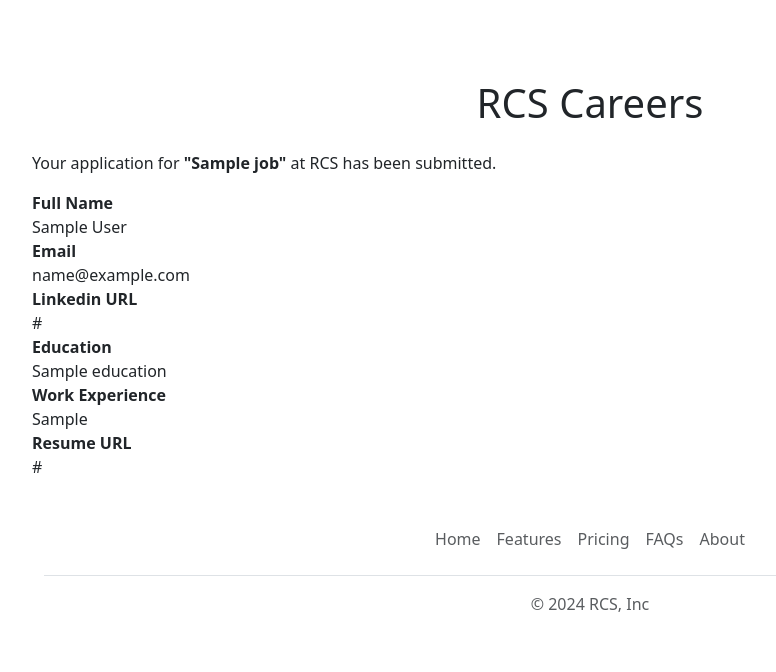
After one commit to Kaushikvenkatraj/rcs-careers-website-v2, a Flask app: template templates/application_submit.html in a window 1280 px wide. The commit adds this page. Shown: the part 361-1033 px from the top of the page, without its empty margins (50-826 px from the left). Run offline with Flask 3, Linux system fonts and the light colour scheme; the template is opened without the code that fills it: most values are stand-ins (such as "Sample title", 1, 10 or a date in 2020).

Commit message:
Addded connection to DB by post method

```diff
--- a/app.py
+++ b/app.py
@@ -1,5 +1,5 @@
-from flask import Flask, render_template, jsonify
-from database import load_jobs_from_db, load_job_from_db
+from flask import Flask, render_template, jsonify, request
+from database import load_jobs_from_db, load_job_from_db, add_application_to_db
 
 
 app = Flask(__name__)
@@ -51,5 +51,15 @@ def show_job(id):
   return render_template('jobpage.html' ,
                         job = job)
 
+@app.route("/job/<id>/apply", methods=['post'])
+def apply_to_job(id):
+  data = request.form
+  job = load_job_from_db(id)
+
+  add_application_to_db(id, data)
+  return render_template('application_submit.html',
+                         application=data,
+                         job=job)
+
 if __name__ == "__main__":
   app.run(host='0.0.0.0', debug=True)
--- a/requirements.txt
+++ b/requirements.txt
@@ -2,3 +2,5 @@ Flask
 Gunicorn
 sqlalchemy
 pymysql
+dotenv
+os
--- /dev/null
+++ b/templates/application_submit.html
@@ -0,0 +1,46 @@
+<!DOCTYPE html>
+<html>
+  <head>
+    <title>
+      Application Submitted
+    </title>
+    {% include 'bootstrap.html' %}
+  </head>
+  <body>
+    {% include 'banner.html' %}
+      {% include 'nav.html' %}
+    <div class="container">
+        <h1 class="text-center mt-2 mb-4">
+            RCS Careers
+        </h1>
+
+        <p>Your application for <b>"{{job['title']}}"</b> at RCS has been submitted.</p>
+
+      <div>
+       <b>Full Name</b><br>
+         {{application['full_name']}}
+      </div>
+      <div>
+        <b>Email</b><br>
+         {{application['email']}}
+      </div>
+      <div>
+        <b>Linkedin URL</b><br>
+         {{application['linkedn_url']}}
+      </div>
+      <div>
+        <b>Education</b><br>
+         {{application['education']}}
+      </div>
+      <div>
+        <b>Work Experience</b><br>
+         {{application['work_exp']}}
+      </div>
+      <div>
+        <b>Resume URL</b><br>
+         {{application['resume_url']}}
+      </div>
+     {% include 'footer.html' %}
+    </div>
+  </body>
+</html>
--- a/templates/jobpage.html
+++ b/templates/jobpage.html
@@ -29,6 +29,7 @@
           <li>{{line}}</li>
          {% endfor %}
        </ol>
+       {% include 'application_form.html' %}
     </div>
     {% include 'footer.html' %}
   </body>
```
Also changed, not shown: database.py (+19 -1 lines), templates/application_form.html (added, +30 -0 lines), 1 other file. Lines whose indentation alone changed are shown as unchanged.
